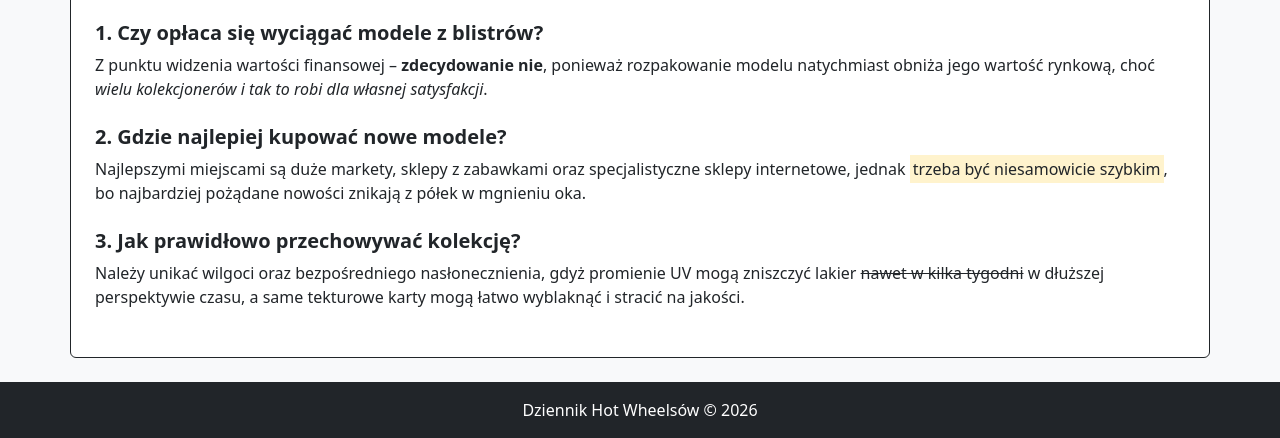
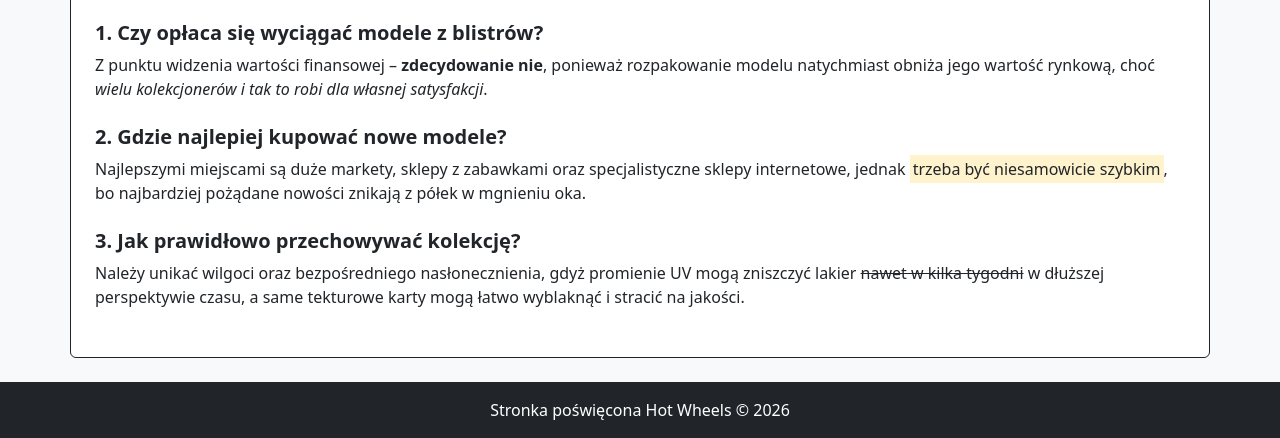
Before and after one commit to Macioook/projekt, a plain HTML site: page faq.html in a window 1280 px wide. Shown: the part 579-1017 px from the top of the page. Drawn offline with nearby package versions, Linux system fonts and the light colour scheme.

Commit message:
Update footer text across multiple HTML pages to reflect new branding

```diff
--- a/faq.html
+++ b/faq.html
@@ -57,7 +57,7 @@
     </main>
 
     <footer class="bg-dark text-white text-center p-3 mt-auto">
-        <p class="m-0">Dziennik Hot Wheelsów &copy; 2026</p>
+        <p class="m-0">Stronka poświęcona Hot Wheels &copy; 2026</p>
     </footer>
 </body>
 </html>
```
Also changed, not shown: galeria.html (+1 -1 lines), hw.html (+1 -1 lines), index.html (+1 -1 lines), kolekcja.html (+1 -1 lines), kontakt.html (+1 -1 lines), podsumowanie.html (+1 -1 lines), poradnik.html (+1 -1 lines), ulubione.html (+1 -1 lines).
